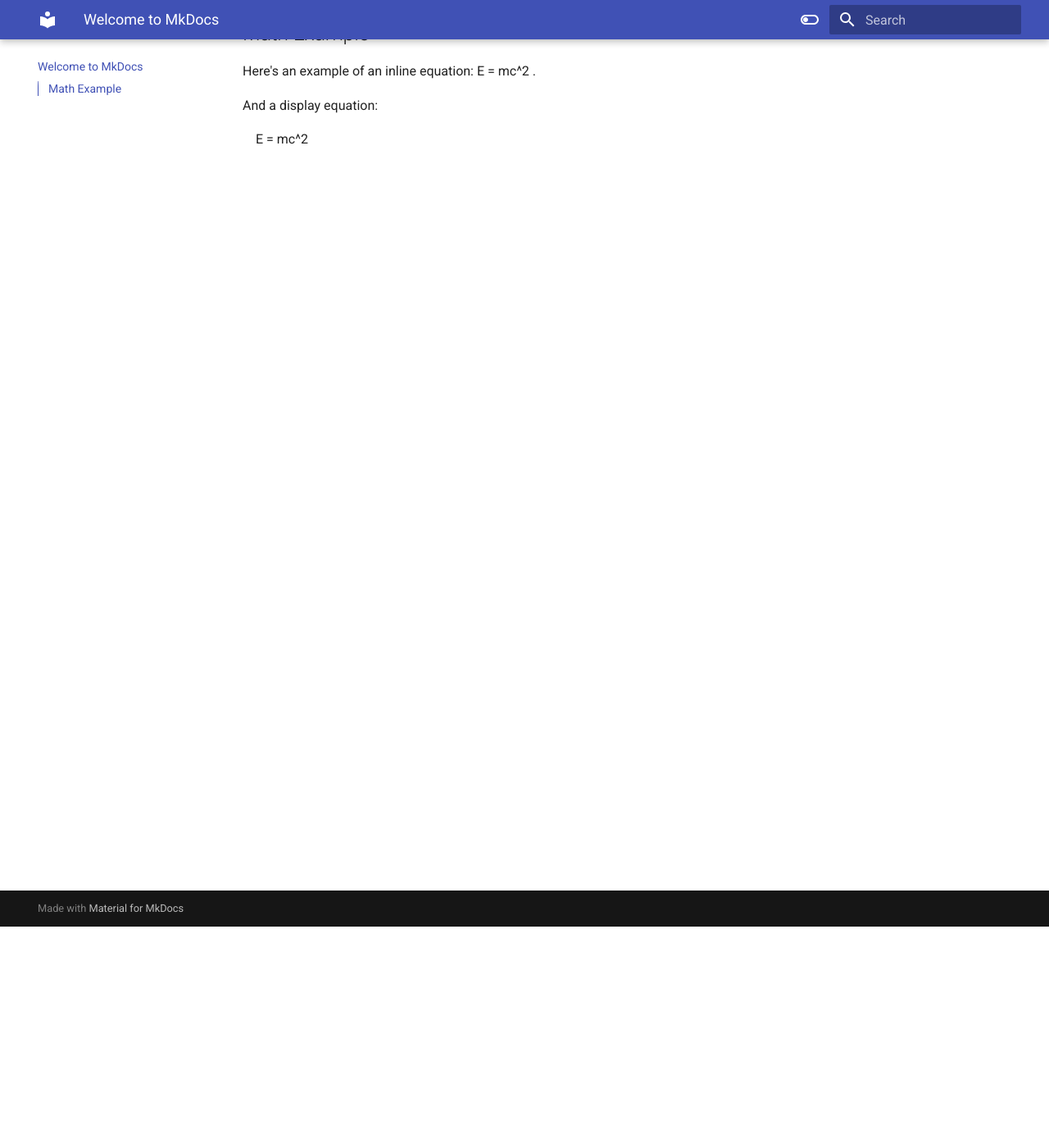
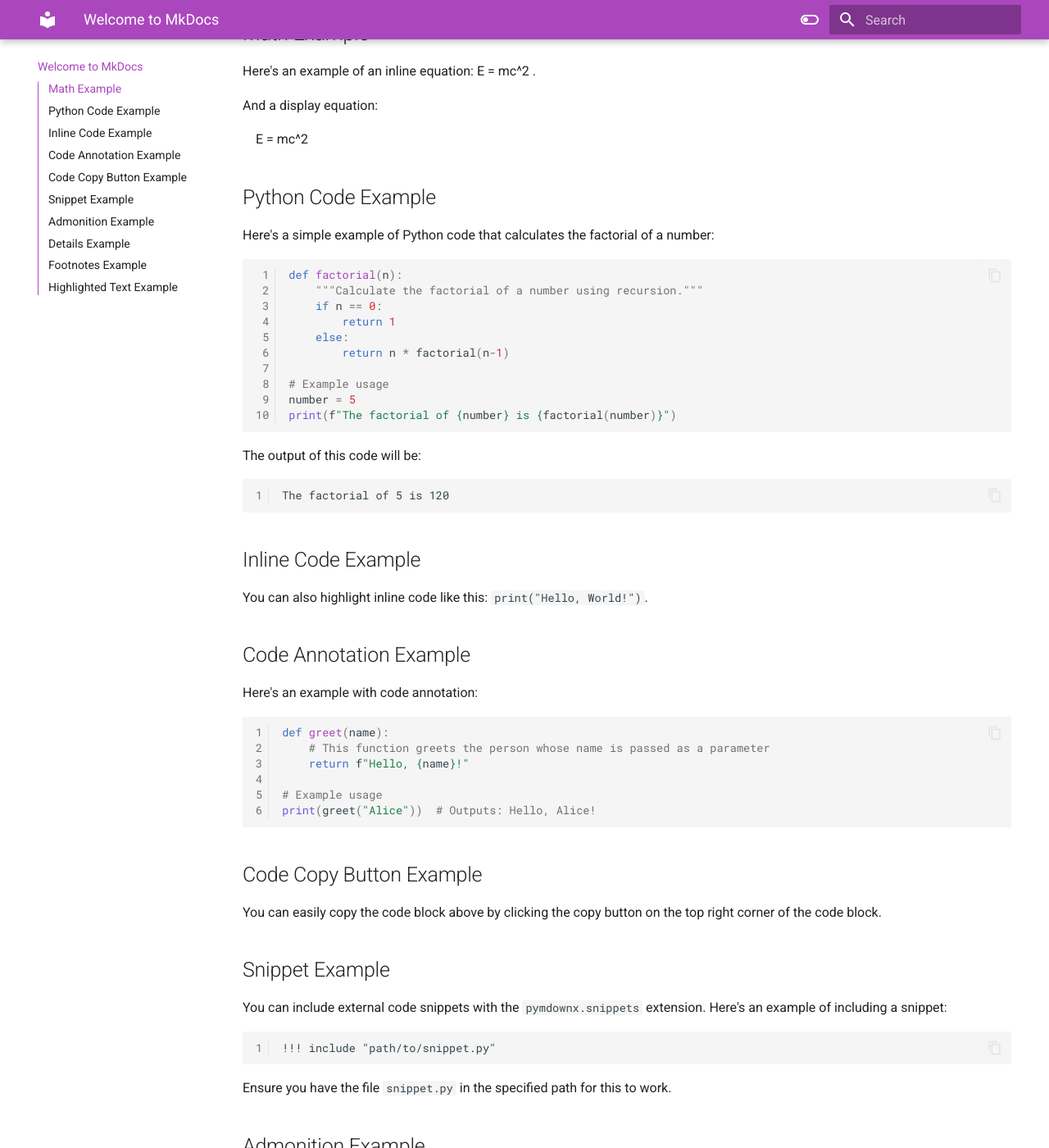
Before and after one commit to crazystorm720/mkdocs, an MkDocs documentation site: the page built from docs/index.md, in a window 1280 px wide and 1400 px high, scrolled down 270 px. Shown: the whole window at 82% size. Built offline with MkDocs 1.6.1 and Material for MkDocs 9.7.7, drawn with Linux system fonts in a browser that asks for light colours; nearby versions of some CDN libraries; some of the changed text lies outside the part shown.

Commit message:
site updates

````diff
--- a/docs/index.md
+++ b/docs/index.md
@@ -9,3 +9,83 @@ Here's an example of an inline equation: \( E = mc^2 \).
 And a display equation:
 
 \[ E = mc^2 \]
+
+## Python Code Example
+
+Here's a simple example of Python code that calculates the factorial of a number:
+
+```python
+def factorial(n):
+    """Calculate the factorial of a number using recursion."""
+    if n == 0:
+        return 1
+    else:
+        return n * factorial(n-1)
+
+# Example usage
+number = 5
+print(f"The factorial of {number} is {factorial(number)}")
+```
+
+The output of this code will be:
+
+```
+The factorial of 5 is 120
+```
+
+## Inline Code Example
+
+You can also highlight inline code like this: `print("Hello, World!")`.
+
+## Code Annotation Example
+
+Here's an example with code annotation:
+
+```python
+def greet(name):
+    # This function greets the person whose name is passed as a parameter
+    return f"Hello, {name}!"
+
+# Example usage
+print(greet("Alice"))  # Outputs: Hello, Alice!
+```
+
+## Code Copy Button Example
+
+You can easily copy the code block above by clicking the copy button on the top right corner of the code block.
+
+## Snippet Example
+
+You can include external code snippets with the `pymdownx.snippets` extension. Here's an example of including a snippet:
+
+```
+!!! include "path/to/snippet.py"
+```
+
+Ensure you have the file `snippet.py` in the specified path for this to work.
+
+## Admonition Example
+
+!!! note
+    This is an admonition note example. You can use it to highlight important information.
+
+## Details Example
+
+You can hide content in expandable details sections:
+
+<details>
+<summary>Click to expand</summary>
+
+Here is some hidden content that can be expanded and collapsed.
+
+</details>
+
+## Footnotes Example
+
+Here's a statement with a footnote[^1].
+
+[^1]: This is the footnote content.
+
+## Highlighted Text Example
+
+You can highlight text using the `pymdownx.mark` extension. Here is some ==highlighted text==.
--- a/mkdocs.yml
+++ b/mkdocs.yml
@@ -18,18 +18,19 @@ theme:
       toggle:
         icon: material/toggle-switch-off-outline
         name: Switch to dark mode
-      primary: dark purple
-      accent: amber
+      primary: purple
+      accent: purple
     - scheme: slate
       toggle:
         icon: material/toggle-switch
         name: Switch to light mode
-      primary: yellow
-      accent: lime
+      primary: purple
+      accent: purple
 
 markdown_extensions:
   - pymdownx.highlight:
       anchor_linenums: true
+      linenums: true
   - pymdownx.inlinehilite
   - pymdownx.snippets
   - admonition
````
Also changed, not shown: site/404.html, site/index.html, site/javascripts/katex-render.js, site/search/search_index.json.
